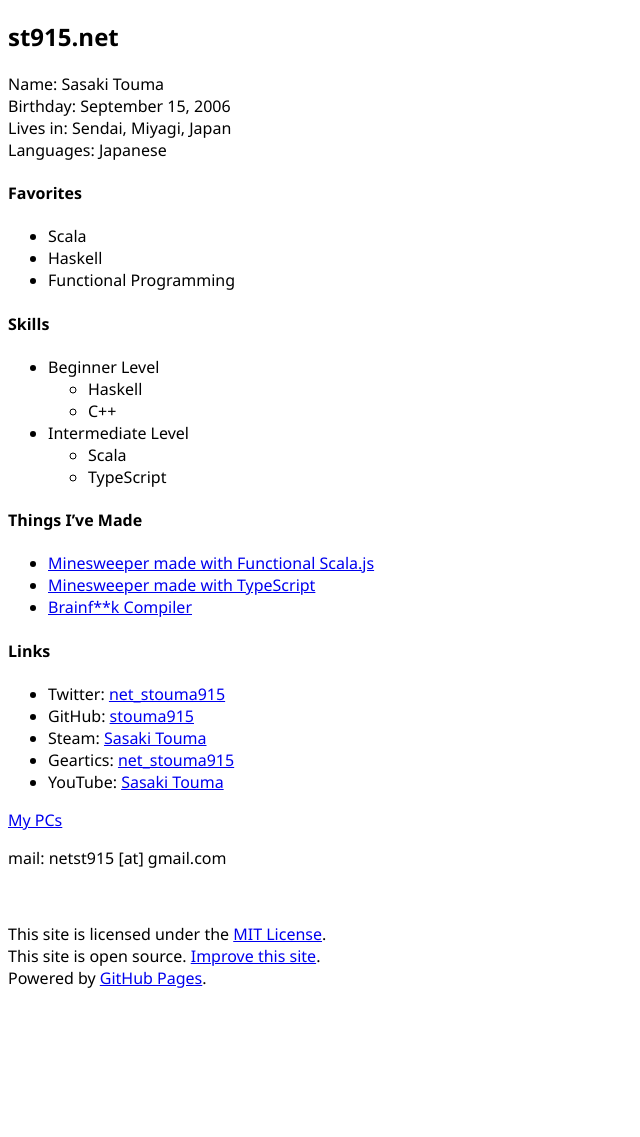
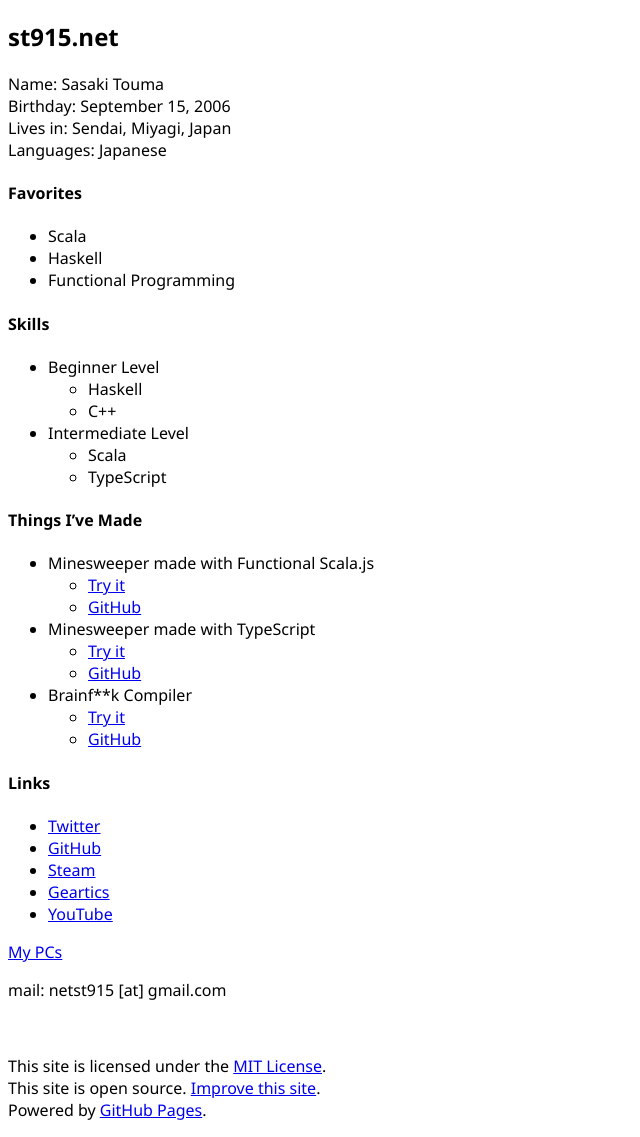
Before and after one commit to t-sasaki915/t-sasaki-net, a Jekyll site: the page built from docs/index.md, in a window 1280 px wide. Shown: the whole page, without its empty margins (0-640 px from the left). Built offline with Jekyll 4.4.1, drawn with Linux system fonts in a browser that asks for light colours; Markdown is read by kramdown in place of the engine named in the settings; before the commit the page ends 1005 px from its top, so only the background shows below that.

Commit message:
Update index.md

```diff
--- a/docs/index.md
+++ b/docs/index.md
@@ -23,16 +23,22 @@ Languages: Japanese
   - TypeScript
 
 #### Things I've Made
-- [Minesweeper made with Functional Scala.js](https://stouma915.github.io/minesweeper-scala/)
-- [Minesweeper made with TypeScript](https://stouma915.github.io/minesweeper/)
-- [Brainf\*\*k Compiler](https://github.com/stouma915/bf-compiler)
+- Minesweeper made with Functional Scala.js
+  - [Try it](https://stouma915.github.io/minesweeper-scala/)
+  - [GitHub](https://github.com/stouma915/minesweeper-scala/)
+- Minesweeper made with TypeScript\
+  - [Try it](https://stouma915.github.io/minesweeper/)
+  - [GitHub](https://github.com/stouma915/minesweeper/)
+- Brainf\*\*k Compiler
+  - [Try it](https://github.com/stouma915/bf-compiler/releases/latest)
+  - [GitHub](https://github.com/stouma915/bf-compiler/)
 
 #### Links
-* Twitter: [net_stouma915](https://twitter.com/net_stouma915)
-* GitHub: [stouma915](https://github.com/stouma915)
-* Steam: [Sasaki Touma](https://steamcommunity.com/profiles/76561199242758778)
-* Geartics: [net_stouma915](https://www.geartics.com/net_stouma915)
-* YouTube: [Sasaki Touma](https://www.youtube.com/channel/UCJmPPeZmL-OC03-zSb2Dcwg)
+* [Twitter](https://twitter.com/net_stouma915)
+* [GitHub](https://github.com/stouma915)
+* [Steam](https://steamcommunity.com/profiles/76561199242758778)
+* [Geartics](https://www.geartics.com/net_stouma915)
+* [YouTube](https://www.youtube.com/channel/UCJmPPeZmL-OC03-zSb2Dcwg)
 
 [My PCs](/pcs/)<br>
 
```
